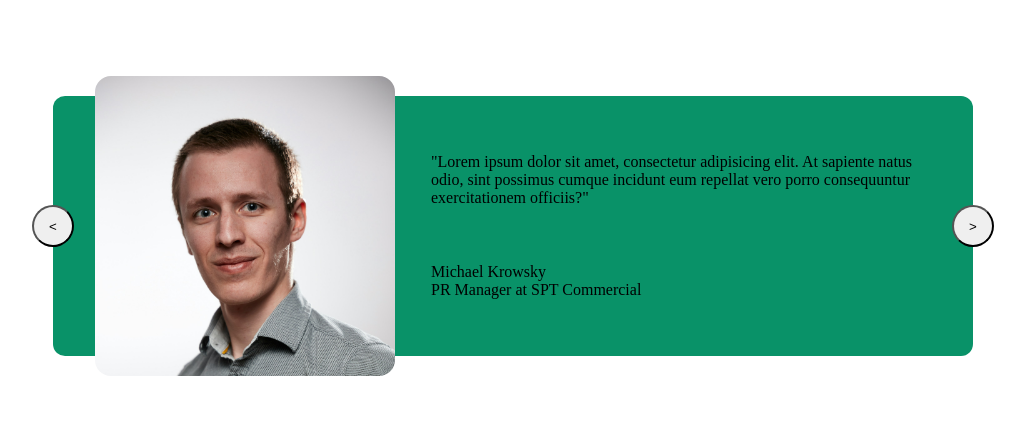
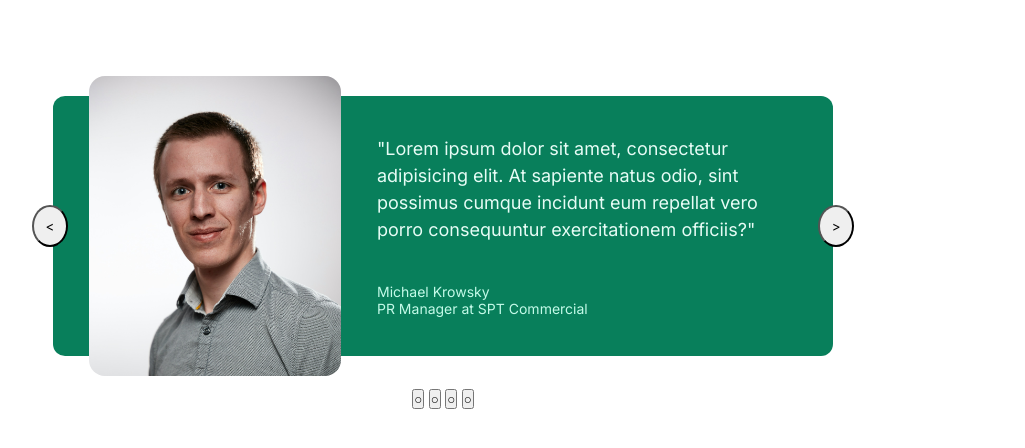
Before and after one commit to volkante/carousel, a plain HTML site: page index.html in a window 1280 px wide. Shown: the whole page, without its empty margins (197-1222 px from the left). Drawn offline with Linux system fonts and the light colour scheme.

Commit message:
Refactor HTML and CSS for improved font loading and layout consistency

```diff
--- a/index.html
+++ b/index.html
@@ -5,6 +5,9 @@
     <meta name="viewport" content="width=device-width, initial-scale=1.0" />
     <title>Carousel</title>
     <link rel="stylesheet" href="style.css" />
+    <link rel="preconnect" href="https://fonts.googleapis.com">
+<link rel="preconnect" href="https://fonts.gstatic.com" crossorigin>
+<link href="https://fonts.googleapis.com/css2?family=Inter:ital,opsz,wght@0,14..32,100..900;1,14..32,100..900&display=swap" rel="stylesheet">
   </head>
   <body>
     <div class="carousel">
--- a/style.css
+++ b/style.css
@@ -2,7 +2,7 @@
   margin: 0;
   padding: 0;
   box-sizing: border-box;
-  /* border: 1px solid red; */
+  font-family: "Inter", sans-serif;
 }
 
 .carousel {
@@ -13,9 +13,8 @@
 section {
   display: flex;
   height: 260px;
-  background-color: #099268;
-  margin-bottom: 4rem;
-  position: absolute;
+  background-color: #087f5b;
+  margin-bottom: 2rem;
   border-radius: 12px;
 }
 
@@ -54,6 +53,17 @@ section button {
   justify-content: space-evenly;
 }
 
+.citation {
+  line-height: 1.5;
+  font-size: 18px;
+  color: #e6fcf5;
+}
+
+.person-info {
+  color: #c3fae8;
+  font-size: 14px;
+}
+
 .position-buttons {
   text-align: center;
 }
```
